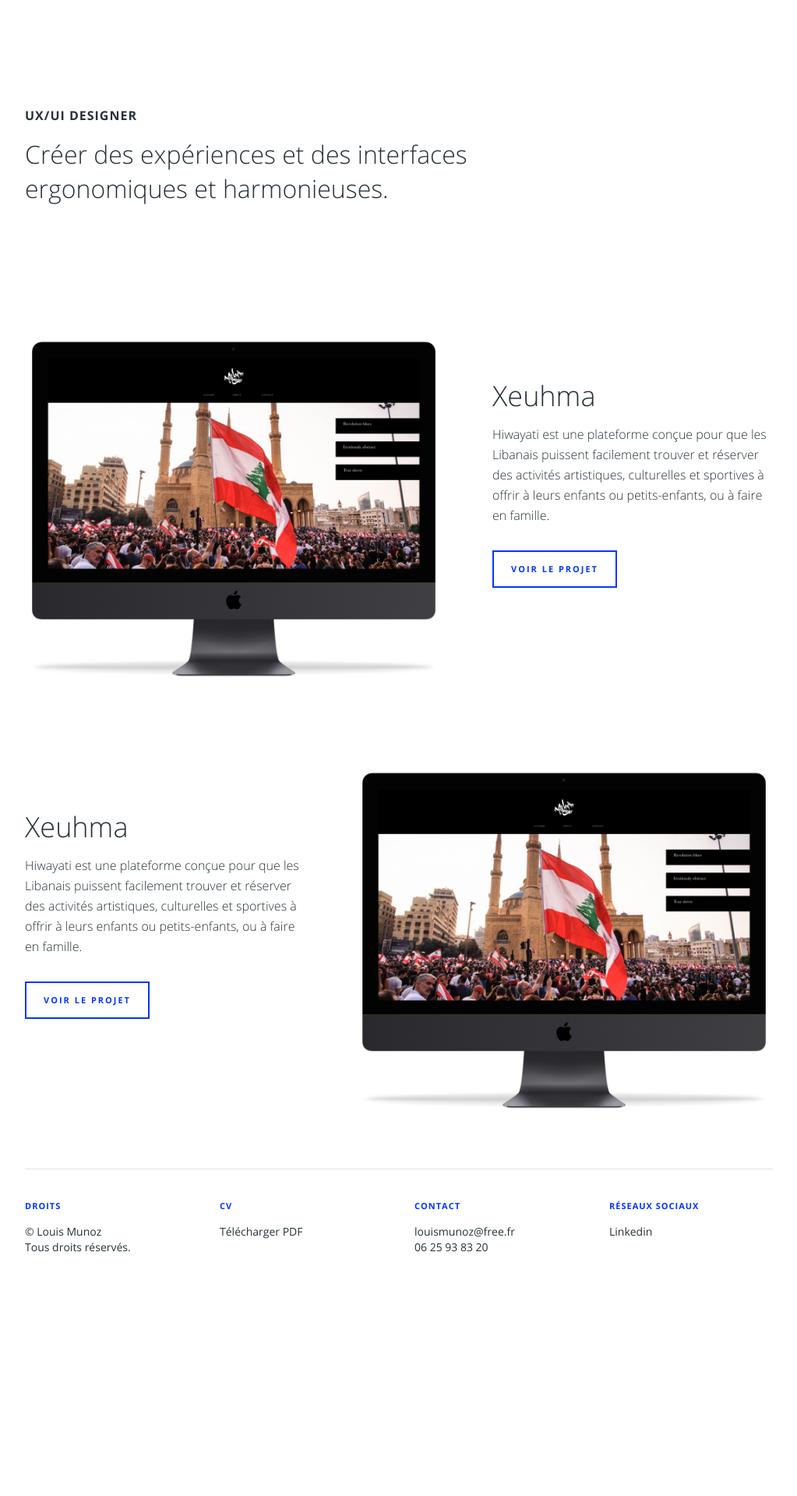
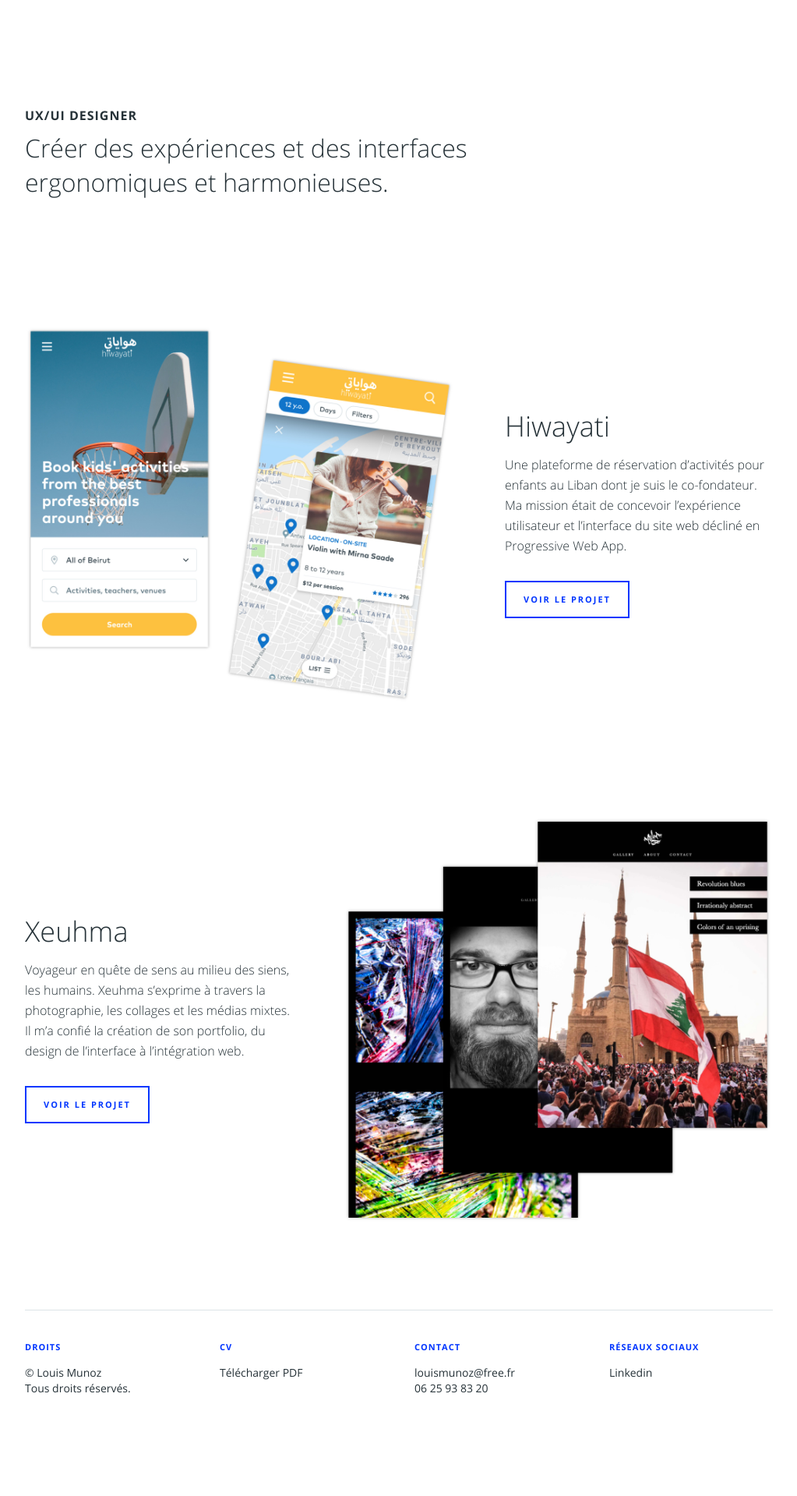
Before and after one commit to louismunoz/louismunoz.github.io, a PHP site: page /index.html in a window 1280 px wide. Shown: the part 72-1991 px from the top of the page at 78% size, without its empty margins (128-1151 px from the left). Before the commit the page ends 1678 px from the top, so only its background shows below. Run offline with PHP 8.4, Linux system fonts and the light colour scheme.

Commit message:
index modification

```diff
--- a/index.css
+++ b/index.css
@@ -144,7 +144,7 @@ p {
 @media (min-width: 720px) {
     .landing {
         margin-top: 128px;
-        margin-bottom: 160px;
+        margin-bottom: 128px;
         grid-template-columns: 64%;
     }
 }
@@ -155,7 +155,7 @@ p {
     font-size: 16px;
     letter-spacing: 1px;
     line-height: 24px;
-    margin-bottom: 16px;
+    margin-bottom: 8px;
 }
 
 .intro {
@@ -173,7 +173,6 @@ p {
     display: grid;
     grid-template-columns: 1fr;
     gap: 96px;
-    margin-bottom: 40px;
 }
 
 .project {
@@ -184,13 +183,13 @@ p {
 
 @media (min-width: 720px) {
     .project {
-        grid-template-columns: 1fr minmax(0px, 360px);
+        grid-template-columns: 1fr minmax(0px, 344px);
         gap: 64px;
     }
 }
 
 .project-image {
-    padding-top: 85.34%;
+    padding-top: 100%;
     position: relative;
     overflow: hidden;
 }
@@ -214,7 +213,7 @@ p {
 
 @media (min-width: 720px) {
     .project-description {
-        margin-top: 64px;
+        align-self: center;
     }
 }
 
@@ -258,7 +257,7 @@ p {
 
 @media (min-width: 720px) {
     .project-two {
-        grid-template-columns: minmax(0px, 360px) 1fr;
+        grid-template-columns: minmax(0px, 344px) 1fr;
         gap: 64px;
     }
     .image-two {
@@ -277,7 +276,7 @@ p {
     /* Layout */
     grid-column: 2;
     grid-row: 4;
-    margin-top: 24px;
+    margin-top: 96px;
     margin-bottom: 128px;
 
     /* Appearence */
--- a/index.html
+++ b/index.html
@@ -36,14 +36,14 @@
             <section class="projects">
                 <div class="project">
                     <div class="project-image">
-                        <img class="image" src="xeuhma-index.jpg"/>
+                        <img class="image" src="hiwayati-index.jpg"/>
                     </div>
                     <div class="project-description">
                         <div>
-                            <h1 class="title">Xeuhma</h1>
-                            <p class="text">Hiwayati est une plateforme conçue pour que les Libanais puissent facilement trouver et réserver des activités artistiques, culturelles et sportives à offrir à leurs enfants ou petits-enfants, ou à faire en famille.</p>
+                            <h1 class="title">Hiwayati</h1>
+                            <p class="text">Une plateforme de réservation d’activités pour enfants au Liban dont je suis le co-fondateur. Ma mission était de concevoir l’expérience utilisateur et l’interface du site web décliné en Progressive Web App.</p>
                         </div>
-                        <a href="xeuhma.html" class="link">Voir le projet</a>
+                        <a href="hiwayati.html" class="link">Voir le projet</a>
                     </div>
                 </div>
                 <div class="project-two">
@@ -53,7 +53,7 @@
                     <div class="project-description description-two">
                         <div>
                             <h1 class="title">Xeuhma</h1>
-                            <p class="text">Hiwayati est une plateforme conçue pour que les Libanais puissent facilement trouver et réserver des activités artistiques, culturelles et sportives à offrir à leurs enfants ou petits-enfants, ou à faire en famille.</p>
+                            <p class="text">Voyageur en quête de sens au milieu des siens, les humains. Xeuhma s’exprime à travers la photographie, les collages et les médias mixtes. Il m’a confié la création de son portfolio, du design de l’interface à l’intégration web.</p>
                         </div>
                         <a href="xeuhma.html" class="link">Voir le projet</a>
                     </div>
```
Also changed, not shown: portfolio.html (+1 -7 lines), hiwayati-cover.jpg, hiwayati-index.jpg (added), hixayati-index.jpg (added), xeuhma-index.jpg.
